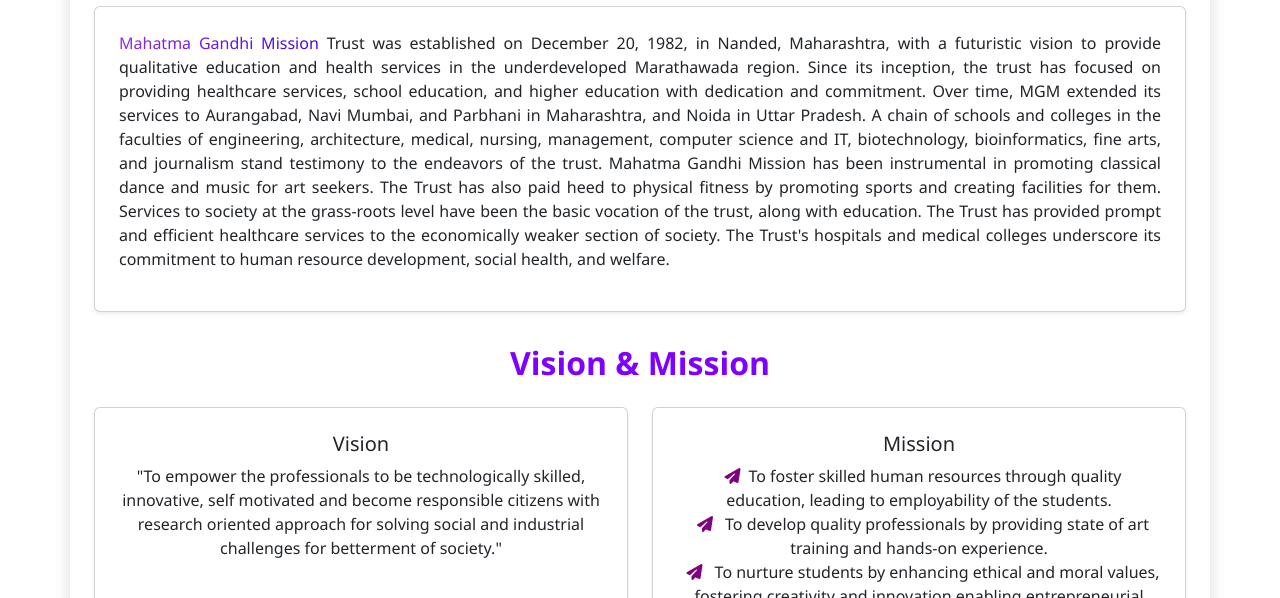
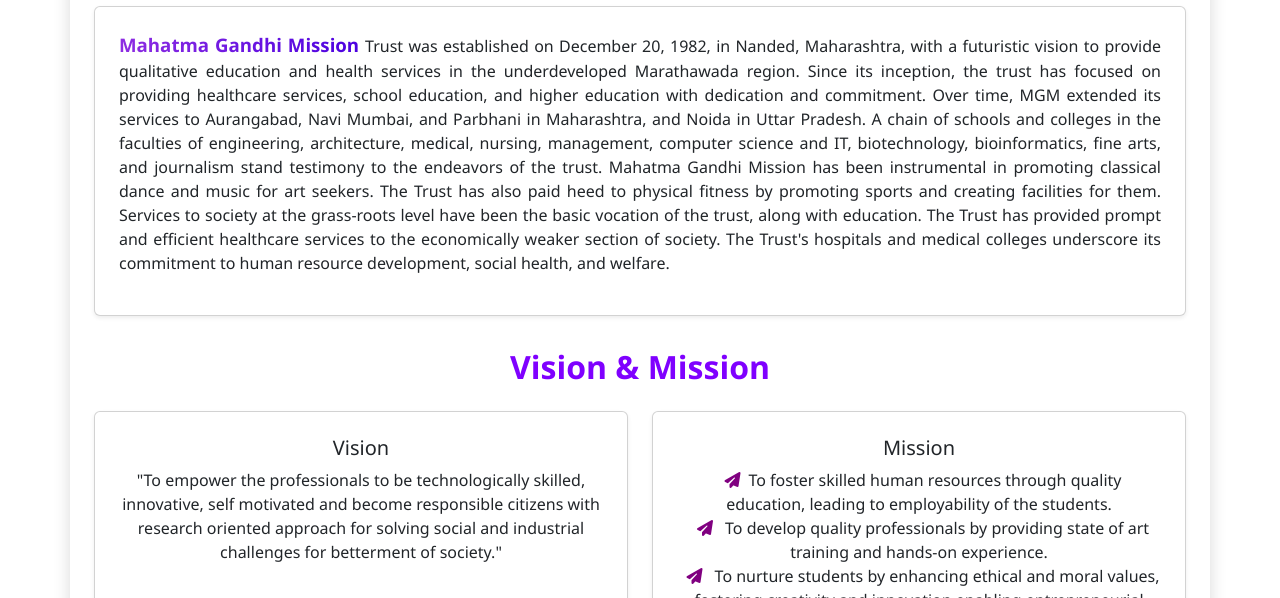
Before and after one commit to kadamrr-2025/mycollegewebsite, a plain HTML site: page index.html in a window 1280 px wide. Shown: the part 502-1100 px from the top of the page. Drawn offline with nearby package versions, Linux system fonts and the light colour scheme.

Commit message:
Update index.html

```diff
--- a/index.html
+++ b/index.html
@@ -124,6 +124,8 @@
       -webkit-background-clip: text;
       -webkit-text-fill-color: transparent;
       background-clip: text; /* For Firefox */
+      font-weight:bold;
+      font-size: 14pt;
       color: transparent;
 }
 
```
